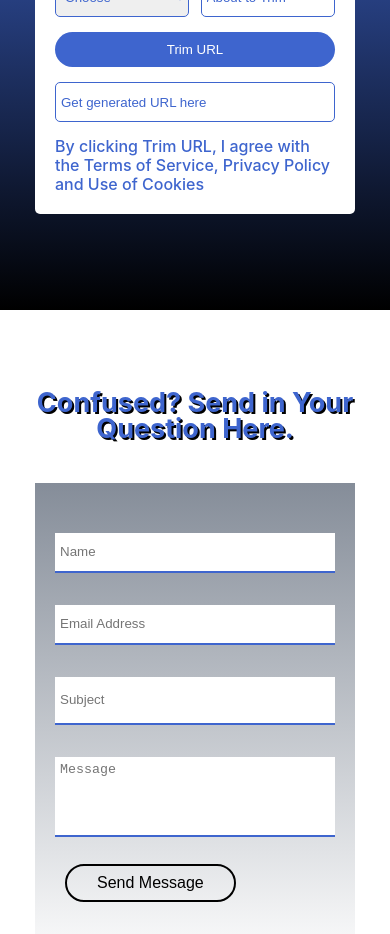
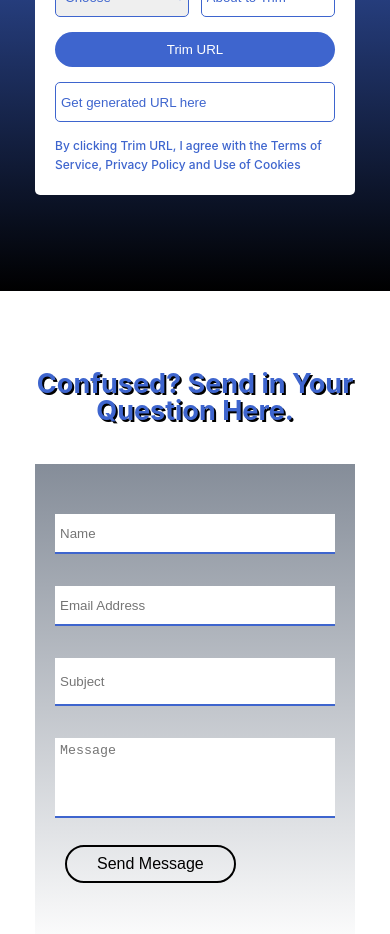
Before and after one commit to bezbrain/MakeeneURL_Shortener, a React (Vite) app: page / in a window 390 px wide. Shown: the part 1760-2694 px from the top of the page. Built offline with nearby package versions, Linux system fonts and the light colour scheme.

Commit message:
Made adjustment to form section at mobile screen size

```diff
--- a/src/styles/trim.css
+++ b/src/styles/trim.css
@@ -73,8 +73,13 @@
 
 .trim form > p {
   margin-top: 15px;
-  font-size: 16px;
+  font-size: 14px;
   line-height: 0.5cm;
   color: var(--blueFamily);
   font-weight: 500;
 }
+@media screen and (max-width: 500px) {
+  .trim form > p {
+    font-size: 12px;
+  }
+}
```
